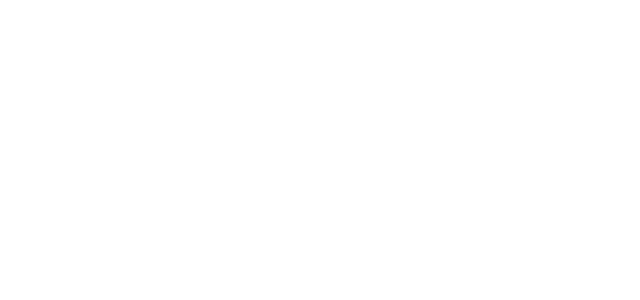
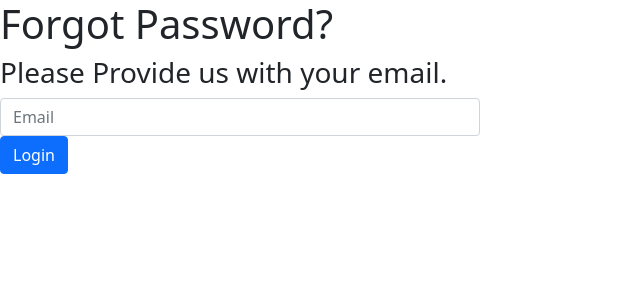
Before and after one commit to TshiSelle/eirene, a React (Create React App) app: page /forgot-password in a window 1280 px wide. Before the commit this address had no page. Shown: the top 300 px of the page, without its empty margins (0-640 px from the left). Built offline with nearby package versions, Linux system fonts and the light colour scheme.

Commit message:
added forgot password form

```diff
--- a/src/App.js
+++ b/src/App.js
@@ -3,6 +3,7 @@
 import SignUpPage from "./components/Profile/SignUp/SignUpPage";
 import HomePage from "./components/HomePage";
 import LoginPage from './components/Profile/SignIn/LoginPage';
+import ForgotPasswordForm from "./components/Profile/SignIn/forgot/ForgotPasswordForm";
 
 const App = () => {
   return (
@@ -13,6 +14,7 @@
           <Route path='/' element={<HomePage />} />
           <Route path='/SignUp' element={<SignUpPage />} />
           <Route path='/SignIn' element={<LoginPage />} />
+          <Route path='/forgot-password' element={<ForgotPasswordForm />} />
       </Routes>
     </Router>
 
--- /dev/null
+++ b/src/components/Profile/SignIn/forgot/ForgotPasswordForm.js
@@ -0,0 +1,115 @@
+import React, { useCallback, useReducer } from "react";
+import styled from "styled-components";
+import { validateEmail } from "../../../../validators/validators";
+import { Form, Button, Alert } from "react-bootstrap";
+
+const reducer = (state, action) => {
+  switch (action.type) {
+    case "change-email":
+      return { ...state, email: action.value };
+    case "validation-error":
+      return {
+        ...state,
+        errorMessage: action.message,
+        errorCounter: state.errorCounter + 1,
+      };
+    case "start-submit":
+      return { ...state, waiting: true };
+    case "submit-success":
+      return { ...state, waiting: false, finished: true };
+    case "submit-failure":
+      return {
+        ...state,
+        waiting: false,
+        errorMessage: action.message,
+        errorCounter: state.errorCounter + 1,
+      };
+    default:
+      throw new Error("Unhandled action type: " + action.type);
+  }
+};
+
+const ForgotPasswordForm = () => {
+  const [state, dispatch] = useReducer(reducer, {
+    email: "",
+    finished: false,
+    errorMessage: null,
+    waiting: false,
+  });
+  const { email, finished, errorMessage, waiting } = state;
+
+  const submitRequest = useCallback(() => {
+    // this prevents auto refresh onsubmit
+    event.preventDefault();
+    // check base cases then call api, we generally dont need to verify if the user email input
+    // is actually a true email, since if its not it just wont send an email...
+    if (waiting || finished) return;
+    const emailValidation = validateEmail(email);
+    if (!emailValidation.success) {
+      dispatch({
+        type: "validation-error",
+        message: emailValidation.message,
+      });
+      return;
+    }
+    // now we call the api.
+    dispatch({ type: "start-submit" });
+  }, [waiting, finished, email]);
+
+  const setEmail = useCallback(
+    (e) => dispatch({ type: "change-email", value: e.target.value }),
+    []
+  );
+
+  return (
+    <FormContainer>
+      <h1>Forgot Password?</h1>
+      {finished ? (
+        <p style={{ textAlign: "center" }}>
+          We sent an email to {email}, please check your inbox.
+        </p>
+      ) : (
+        <>
+          <h3>Please Provide us with your email.</h3>
+          <Form className="login-form" onSubmit={submitRequest}>
+            <Form.Group className="mb-3">
+              <Form.Control
+                className="email-input"
+                type="email"
+                isInvalid={errorMessage}
+                placeholder="Email"
+                name="email"
+                value={email}
+                onChange={setEmail}
+              />
+
+              {errorMessage && (
+                <div style={{ paddingTop: 20 }}>
+                  <Alert variant="danger">{errorMessage}</Alert>
+                </div>
+              )}
+
+              <Button
+                className="submit-button"
+                disabled={errorMessage}
+                variant={`${errorMessage ? "danger" : "primary"}`}
+                value="Sign Up"
+                type="submit"
+              >
+                Login
+              </Button>
+            </Form.Group>
+          </Form>
+        </>
+      )}
+    </FormContainer>
+  );
+};
+
+const FormContainer = styled.div`
+  width: 95%;
+  height: 100%;
+  max-width: 480px;
+`;
+
+export default ForgotPasswordForm;
--- a/src/components/Profile/SignUp/SignUpForm.js
+++ b/src/components/Profile/SignUp/SignUpForm.js
@@ -205,7 +205,6 @@
       });
       return;
     }
-    console.log("gender ", gender);
     const genderValidation = validateGender(gender);
     if (!genderValidation.success) {
       dispatch({
```
